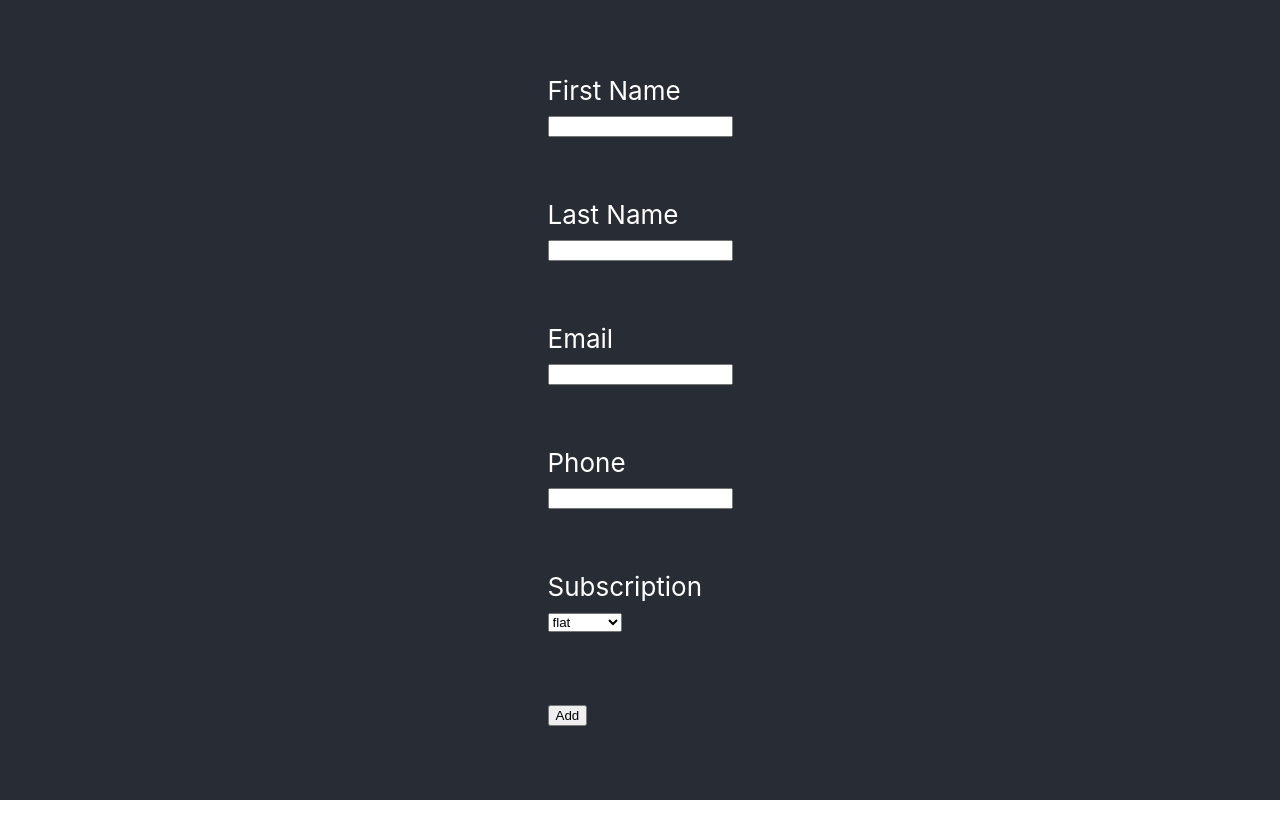
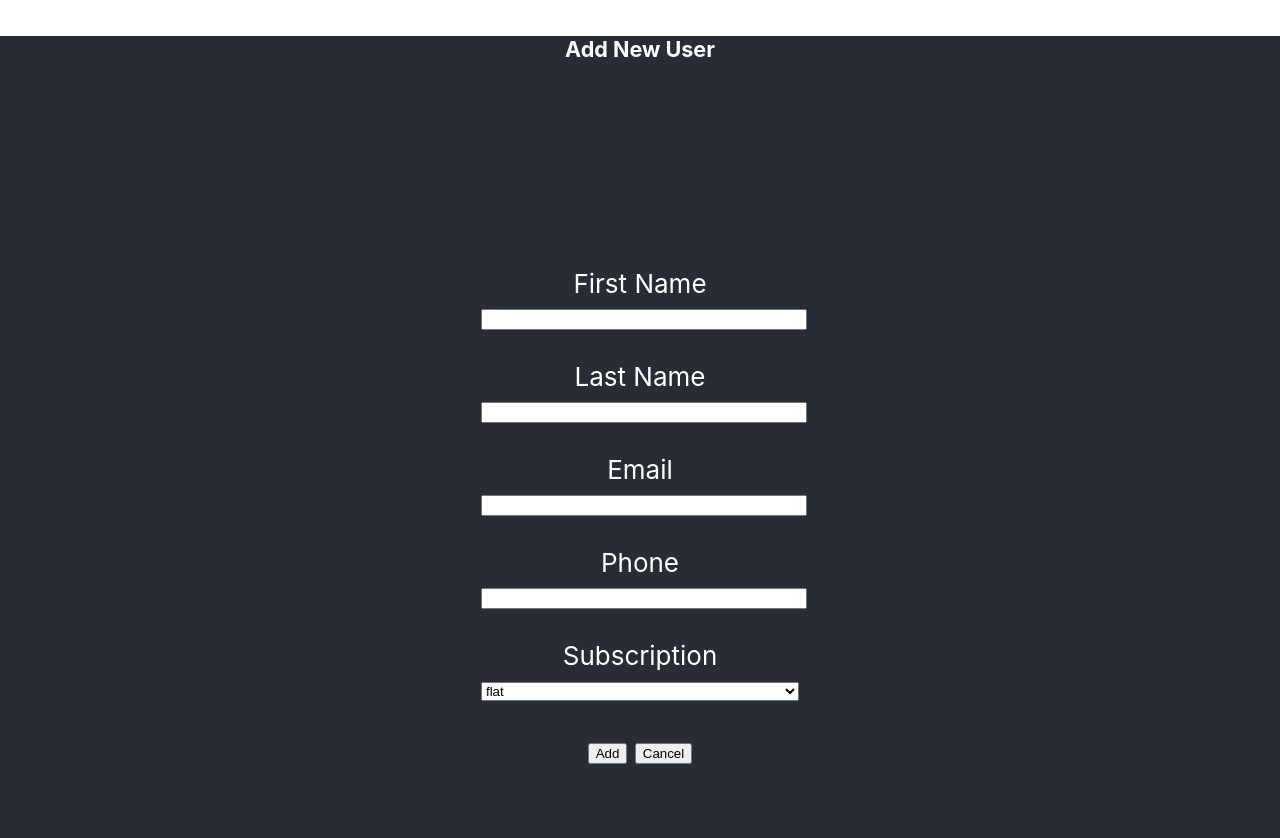
Before and after one commit to Jose72/foodie-web, a React (Create React App) app: page /users/add in a window 1280 px wide. Shown: the top 838 px of the page. Before the commit the page ends 800 px from the top, so only its background shows below. Built offline with nearby package versions, Linux system fonts and the light colour scheme; sample sign-in values are in the browser's storage.

Commit message:
Basic search bar + format changes to Users Menu and AddUser page

```diff
--- a/src/UsersPage/UserAdd.css
+++ b/src/UsersPage/UserAdd.css
@@ -16,13 +16,17 @@
 
 .AddUser-header {
     background-color: #282c34;
+    flex-direction: column;
     min-height: 10vh;
-    display: flex;
-    flex-direction: column;
     align-items: center;
     justify-content: center;
     font-size: calc(10px + 2vmin);
     color: white;
+}
+
+.AddUser-buttons {
+    align-items: center;
+    justify-content: center;
 }
 
 .AddUser-footer {
@@ -47,3 +51,22 @@
     align-items: center;
     justify-content: center;
 }
+
+.AddUser-input-group{
+    width: 100%;
+    align-items: center;
+    justify-content: center;
+    display: table;
+}
+
+.AddUser-input{
+    width: 100%;
+    align-items: center;
+    justify-content: center;
+}
+
+.AddUser-label{
+    width: 100%;
+    align-items: center;
+    justify-content: center;
+}
--- a/src/UsersPage/UserAdd.jsx
+++ b/src/UsersPage/UserAdd.jsx
@@ -13,7 +13,7 @@ class UserAdd extends React.Component{
             lastName: '',
             email: '',
             phone: '',
-            subscription: '',
+            subscription: 'flat',
             };
 
             this.onSubmit = this.onSubmit.bind(this);
@@ -41,11 +41,20 @@ class UserAdd extends React.Component{
 
     render(){
         return(
+            <div className={'AddUser'}>
+                <div>
+                    <header className='AddUser-header'>
+                        <h5>
+                            Add New User
+                        </h5>
+                    </header>
+                </div>
+
                 <div className='AddUser-content'>
                     <form>
+                        <div className={'AddUser-input-group'}>
                             <label className='AddUser-label'>First Name</label>
-                    <br/>
-                    <input
+                            <input className='AddUser-input'
                                 size='150%'
                                 name='firstName'
                                 //placeholder='Username'
@@ -54,10 +63,10 @@ class UserAdd extends React.Component{
                             />
                             <br/>
                             <br/>
-                    <br/>
+                        </div>
+                        <div className={'AddUser-input-group'}>
                             <label className={'AddUser-label'}>Last Name</label>
-                    <br/>
-                    <input
+                            <input className='AddUser-input'
                                 name='lastName'
                                 //placeholder='Password'
                                 value={this.state.lastName}
@@ -65,40 +74,45 @@ class UserAdd extends React.Component{
                             />
                             <br/>
                             <br/>
-                    <br/>
+                        </div>
+                        <div className={'AddUser-input-group'}>
                             <label className={'AddUser-label'}>Email</label>
-                    <br/>
-                    <input
+                            <input className='AddUser-input'
                                 name='email'
-                        //placeholder='Password'
                                 value={this.state.email}
                                 onChange={e => this.change(e)}
                             />
                             <br/>
                             <br/>
-                    <br/>
+                        </div>
+                        <div className={'AddUser-input-group'} >
                             <label className={'AddUser-label'}>Phone</label>
-                    <br/>
-                    <input
+                            <input className='AddUser-input'
                                 name='phone'
-                        //placeholder='Password'
                                 value={this.state.phone}
                                 onChange={e => this.change(e)}
                             />
                             <br/>
                             <br/>
-                    <br/>
+                        </div>
+                        <div className={'AddUser-input-group'}>
                             <label className={'AddUser-label'}>Subscription</label>
-                    <br/>
-                    <select name='subscription' value={this.state.subscription} onChange={e => this.change(e)}>
+                            <select className='AddUser-input' name='subscription' value={this.state.subscription} onChange={e => this.change(e)}>
                                 <option value='flat'>flat</option>
                                 <option value='premium'>premium</option>
                             </select>
                             <br/>
                             <br/>
-                    <br/>
+                        </div>
+                        <div className={'AddUser-buttons'}>
                             <button onClick={(e) => this.onSubmit(e)}> Add </button>
+                            {" "}
+                            <Link className='Link' to='/users/'>
+                                <button>Cancel</button>
+                            </Link>
+                        </div>
                     </form>
+                </div>
             </div>
         )
     }
--- a/src/UsersPage/UsersPage.css
+++ b/src/UsersPage/UsersPage.css
@@ -44,9 +44,13 @@
     margin-top: 10%;
     width: 100%;
     top: 0;
-    flex-direction: column;
+    #display: flex;
     align-items: center;
     justify-content: center;
+}
+
+.search-input-bar {
+    width: 55%;
 }
 
 .Button-page-move {
--- a/src/UsersPage/UsersPage.jsx
+++ b/src/UsersPage/UsersPage.jsx
@@ -11,7 +11,7 @@ const userModifyEmpty = {
     lastName: '',
     email: '',
     phone: '',
-    subscription: '',
+    subscription: 'flat',
     reputation: 0,
     gratitudePoints: 0
 };
@@ -23,13 +23,7 @@ class UsersPage extends React.Component {
         this.state = {
             userList: [],
             currentPageIndex: 1,
-            query: {
-                firstName: '',
-                lastName: '',
-                email: '',
-                phone: '',
-                subscription: '',
-            },
+            query: '',
             lastQuery: this.query,
             showModifyUserModal: false,
             userModify: {
@@ -75,16 +69,6 @@ class UsersPage extends React.Component {
         currentState[name] = value;
         this.setState({ userModify: currentState });
     };
-
-    changeQuery = (e) => {
-        e.persist();
-        const { query } = { ...this.state };
-        const currentState = query;
-        const { name, value } = e.target;
-        currentState[name] = value;
-        this.setState({ query: currentState });
-    };
-
 
     //Change on form fields
     change = (e) => {
@@ -213,7 +197,11 @@ class UsersPage extends React.Component {
                     </h5>
                 </header>
                 <div className={'UserPage-content'}>
-                    <Link className='Link' to='/users/add'>Add User</Link>
+                    <div className={'Add-User-Button'}>
+                        <Link className='Link' to='/users/add'>
+                            <button>Add User</button>
+                        </Link>
+                    </div>
                     <Modal isOpen={this.state.showModifyUserModal}>
                         <h1>User Modification</h1>
                         <div className='ModifyUser-content'>
@@ -292,39 +280,16 @@ class UsersPage extends React.Component {
                         <p><button onClick={() => this.submitModifyUserModal()}>Submit</button></p>
                         <p><button onClick={() => this.cancelModifyUserModal()}>Cancel</button></p>
                     </Modal>
-                    <form>
-                        <div className='User-search'>
-                            <form>
-                            <input
+                    <div>
+                        <form className='User-search'>
+                            <div>
+                                <input className={'search-input-bar'}
                                     size='150%'
-                                name='firstName'
-                                placeholder='First Name'
-                                value={this.state.firstName}
-                                onChange={e => this.changeQuery(e)}
+                                    name='query'
+                                    placeholder=''
+                                    value={this.state.query}
+                                    onChange={e => this.change(e)}
                                 />
-                            <input
-                                size='150%'
-                                name='lastName'
-                                placeholder='Last Name'
-                                value={this.state.lastName}
-                                onChange={e => this.changeQuery(e)}
-                            />
-                            <input
-                                size='150%'
-                                name='phone'
-                                placeholder='Phone Number'
-                                value={this.state.phone}
-                                onChange={e => this.changeQuery(e)}
-                            />
-                            <input
-                                size='150%'
-                                name='email'
-                                placeholder='Email'
-                                value={this.state.email}
-                                onChange={e => this.changeQuery(e)}
-                            />
-                            </form>
-                            <br/>
                                 <button onClick={(e) => this.onSubmit(e)}> Search </button>
                                 <br/>
                                 <br/>
@@ -346,6 +311,7 @@ class UsersPage extends React.Component {
                         <button onClick={(e) => this.onClickNext(e)}> Next </button>
                     </div>
                 </div>
+            </div>
         )
     }
 
```
Lines whose indentation alone changed are shown as unchanged.
